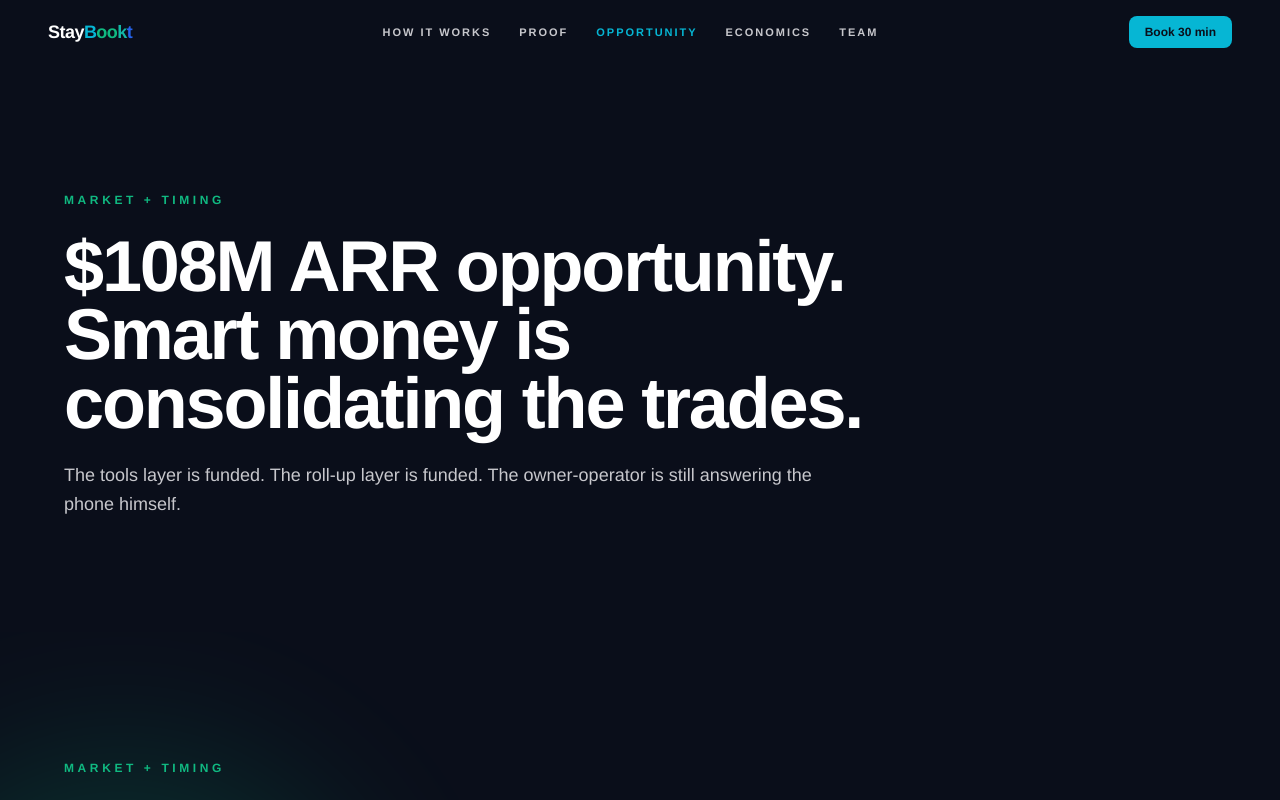
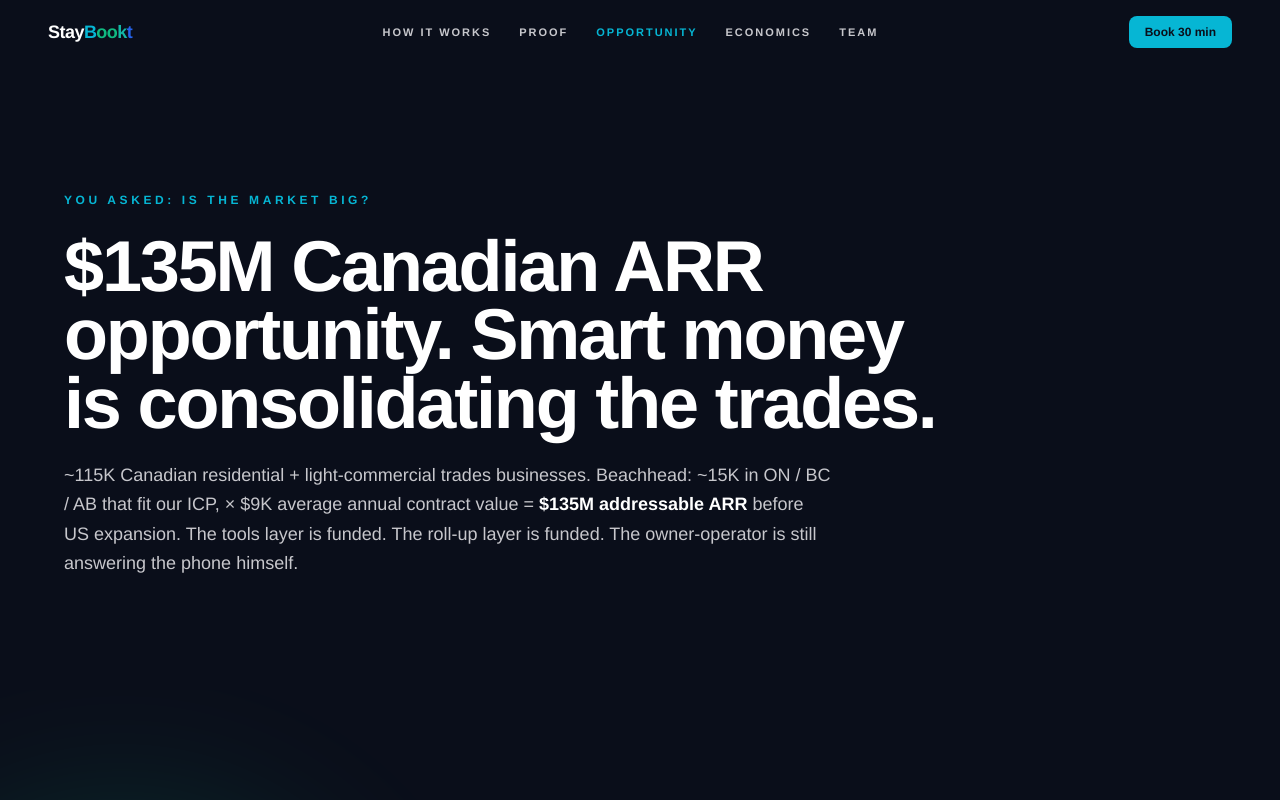
Before and after one commit to staybookt/staybookt-investor, a Next.js app: page /opportunity in a window 1280 px wide. Shown: the top 800 px of the page. Built offline with nearby package versions, Linux system fonts and the light colour scheme.

Commit message:
Add files via upload

```diff
--- a/app/opportunity/page.tsx
+++ b/app/opportunity/page.tsx
@@ -1,4 +1,4 @@
-import { WhyNow, CompetitiveLandscapeV2 } from '@/components/SectionsV3';
+import { WhyNow, CompetitiveLandscapeV2, Moat } from '@/components/SectionsV3';
 import { AskV2 } from '@/components/ExtendedSections';
 import { TopNav } from '@/components/TopNav';
 import { SiteFooter, UpNext } from '@/components/HomeTeasers';
@@ -11,12 +11,13 @@ export default function OpportunityPage() {
       <TopNav active="opportunity" />
       <div className="pt-20">
         <PageHeader
-          eyebrow="Market + timing"
-          title="$108M ARR opportunity. Smart money is consolidating the trades."
-          sub="The tools layer is funded. The roll-up layer is funded. The owner-operator is still answering the phone himself."
+          eyebrow="You asked: is the market big?"
+          title="$135M Canadian ARR opportunity. Smart money is consolidating the trades."
+          sub={<>~115K Canadian residential + light-commercial trades businesses. Beachhead: ~15K in ON / BC / AB that fit our ICP, × $9K average annual contract value = <span className="text-white font-semibold">$135M addressable ARR</span> before US expansion. The tools layer is funded. The roll-up layer is funded. The owner-operator is still answering the phone himself.</>}
         />
         <WhyNow />
         <CompetitiveLandscapeV2 />
+        <Moat />
         <AskV2 />
       </div>
       <UpNext current="/opportunity" />
@@ -25,11 +26,11 @@ export default function OpportunityPage() {
   );
 }
 
-function PageHeader({ eyebrow, title, sub }: { eyebrow: string; title: string; sub: string }) {
+function PageHeader({ eyebrow, title, sub }: { eyebrow: string; title: string; sub: React.ReactNode }) {
   return (
     <section className="bg-ink text-white py-20 sm:py-28 px-8 sm:px-16">
       <div className="max-w-7xl mx-auto">
-        <p className="text-xs tracking-[0.3em] text-hvac font-semibold uppercase mb-6">{eyebrow}</p>
+        <p className="text-xs tracking-[0.3em] text-elec font-semibold uppercase mb-6">{eyebrow}</p>
         <h1 className="font-display text-5xl sm:text-7xl tracking-[-0.04em] leading-[0.95] mb-6 max-w-4xl">{title}</h1>
         <p className="text-platinum-soft text-base sm:text-lg leading-relaxed max-w-3xl">{sub}</p>
       </div>
```
